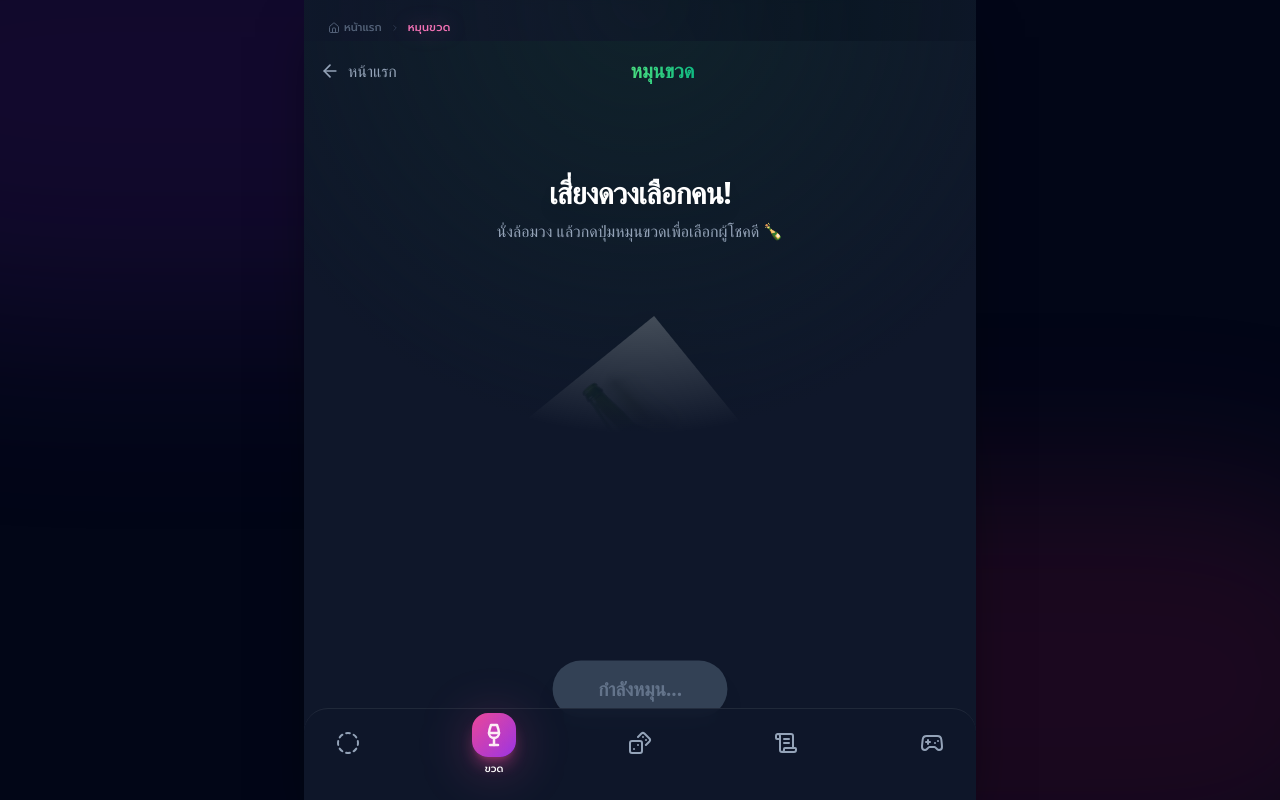
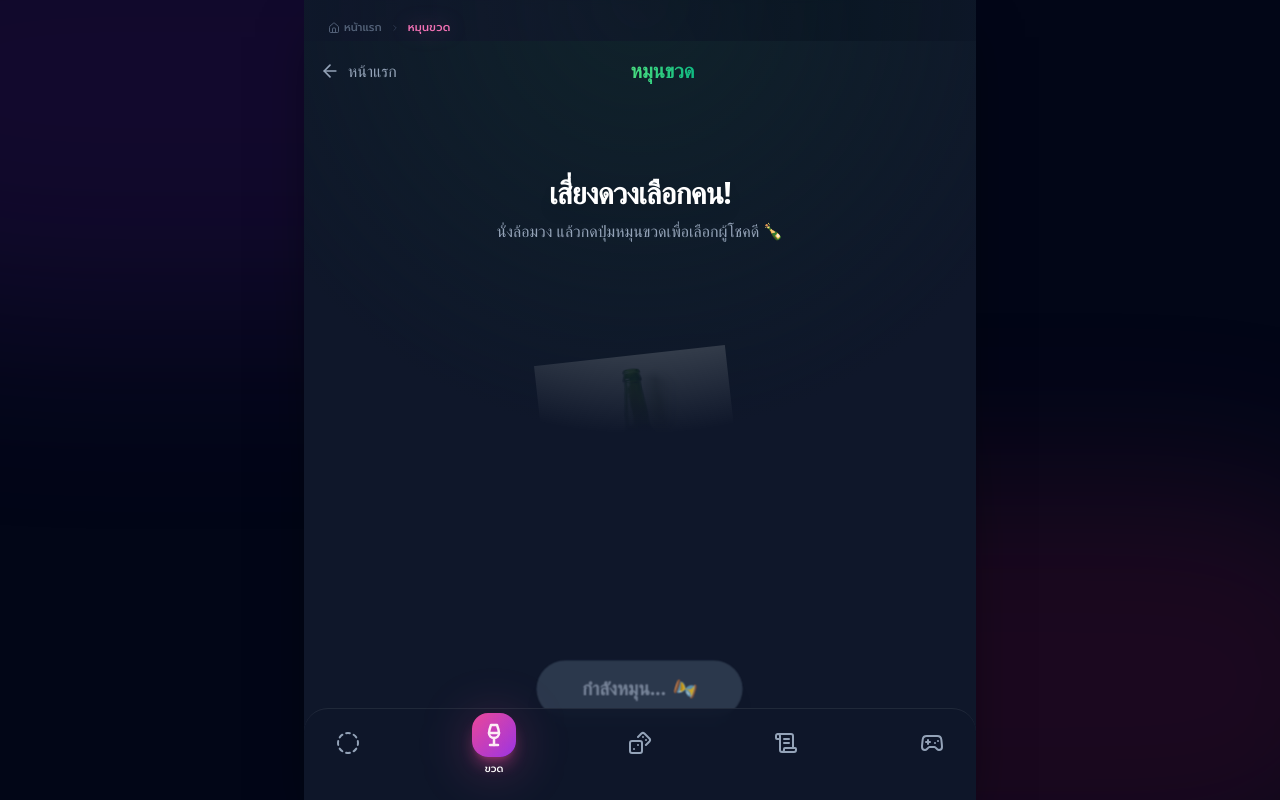
Before and after one commit to justfather/gwl, a React (Vite) app: page /#/bottle in a window 1280 px wide. Both pictures are taken after a click on the button "หมุนเลย! 🎲". Built offline with nearby package versions, Linux system fonts and the light colour scheme.

Commit message:
Fix: Downgrade React for Vercel & Fix Bottle Game button state

```diff
--- a/package.json
+++ b/package.json
@@ -10,8 +10,8 @@
   },
   "dependencies": {
     "lucide-react": "^0.561.0",
-    "react": "^19.2.3",
-    "react-dom": "^19.2.3",
+    "react": "^18.3.1",
+    "react-dom": "^18.3.1",
     "react-helmet-async": "^2.0.5",
     "react-router-dom": "^7.10.1"
   },
--- a/pages/BottleGame.tsx
+++ b/pages/BottleGame.tsx
@@ -20,13 +20,13 @@ const BottleGame: React.FC = () => {
     // Reset spinning state after animation ends (5s matched with CSS)
     setTimeout(() => {
       setIsSpinning(false);
-    }, 5000);
+    }, 5100);
   };
 
   return (
     <>
       <SEO
-        title="หมุนขวด (Spin the Bottle)"
+        title="หมุนขวด (Spin the Bottle) | เกมวงเหล้า"
         description="เกมหมุนขวดออนไลน์ เลือกคนในวงเหล้า เล่นง่ายไม่ต้องโหลดแอป"
         url={window.location.href}
       />
@@ -67,7 +67,6 @@ const BottleGame: React.FC = () => {
               style={{
                 transform: `rotate(${rotation}deg)`,
                 transition: isSpinning ? 'transform 5s cubic-bezier(0.25, 1, 0.5, 1)' : 'none',
-                // cubic-bezier(0.25, 1, 0.5, 1) gives a nice soft landing
               }}
             />
 
@@ -82,11 +81,17 @@ const BottleGame: React.FC = () => {
             className={`
               px-12 py-4 rounded-full font-black text-xl shadow-xl transition-all relative z-20 group
               ${isSpinning
-                ? 'bg-slate-700 text-slate-500 cursor-not-allowed scale-95'
+                ? 'bg-slate-700 text-slate-400 cursor-not-allowed scale-95 opacity-80'
                 : 'bg-gradient-to-r from-green-500 to-emerald-600 hover:scale-105 active:scale-95 text-white shadow-green-500/20'}
             `}
           >
-            {isSpinning ? 'กำลังหมุน...' : 'หมุนเลย! 🎲'}
+            {isSpinning ? (
+              <span className="flex items-center gap-2">
+                กำลังหมุน... <span className="animate-spin">⏳</span>
+              </span>
+            ) : (
+              'หมุนเลย! 🎲'
+            )}
 
             {!isSpinning && (
               <span className="absolute inset-0 rounded-full ring-2 ring-white/30 animate-ping opacity-30"></span>
```
Also changed, not shown: 1 other file (tests, documents, lock files or other folders).
